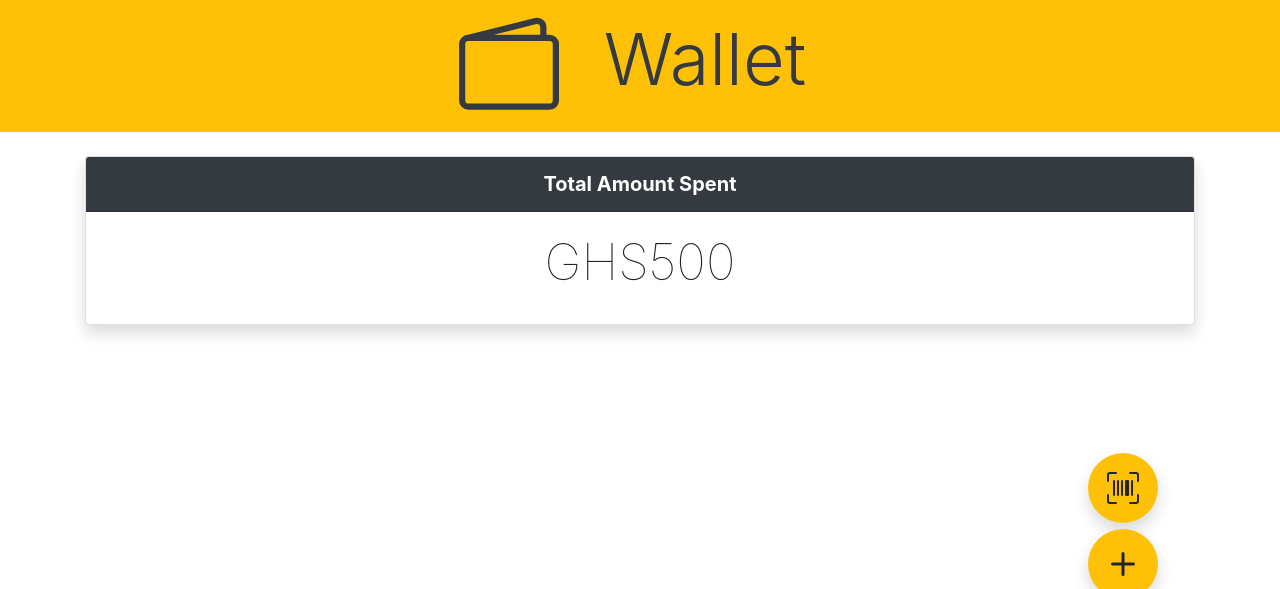
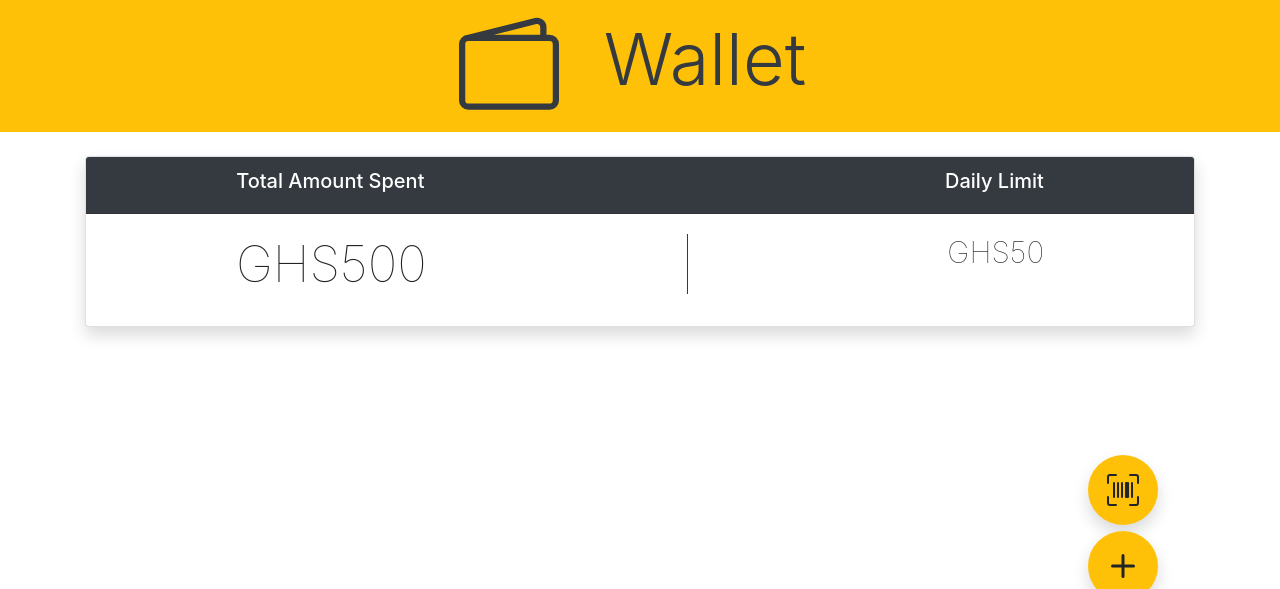
Before and after one commit to Dredayduncan/ExpenseTracker, a PHP site: page /main/Dashboard.php in a window 1280 px wide. Shown: the part 56-645 px from the top of the page. Run offline with PHP 8.4, Linux system fonts and the light colour scheme; the visitor is signed in with stand-in values (Sample User, id 1); data that the repository does not hold is empty; some libraries are stand-ins or nearby versions.

Commit message:
display for amount of money changed

```diff
--- a/assets/css/dash.css
+++ b/assets/css/dash.css
@@ -1,6 +1,11 @@
 #util1:hover,#util2:hover {
     background-color: #DCDCDC;
 
+}
+
+svg:hover {
+    cursor: pointer;
+    background-color: orange;
 }
 
 #add-button {
@@ -35,3 +40,7 @@
     border:none;
 
 }
+
+.fixed {
+    position: fixed;
+}
--- a/main/dashboard.php
+++ b/main/dashboard.php
@@ -80,11 +80,16 @@
 <!--                                              FIRST ROW                                   -->
   <div class="container mt-4">
       <div class="card text-center shadow rounded">
-          <div class="card-header lead bg-dark text-white font-weight-bolder">
-            Total Amount Spent
+          <div class="card-header lead bg-dark text-white font-weight-bolder d-flex justify-content-around ">
+            <h5>Total Amount Spent</h5>
+            <h5></h5>
+            <h5>Daily Limit</h5>
           </div>
-          <div class="card-body">
-            <h5 class="card-title font-weight-lighter" style="font-size:50px;">GHS500</h5>
+          <div class="card-body d-flex justify-content-around">
+
+            <h5 class="card-title font-weight-lighter " style="font-size:50px;">GHS500</h5>
+            <h5 class="card-title border-right border-dark" style="font-size:50px;"></h5>
+            <h6 class="card-title font-weight-lighter " style="font-size:30px;">GHS50</h6>
           </div>
       </div>
 
@@ -101,18 +106,19 @@
         }else{
 
             while ($data = mysqli_fetch_array($result)){
-                echo '<div class="row no-gutters mb-3 d-flex shadow-sm border mt-3 rounded" >
+                echo '<div class="row no-gutters mb-3 d-flex shadow-sm border mt-3 rounded " >
                 <div class="flex-grow-1 p-2 pl-3" style="vertical-align: middle;">
-                    <div class="font-weight-bolder" style="font-size:25px;">
-                        <p class="desc">'.$data['description'].'</p>
-                        <p class="cat" style="display: none;">'.$data['category'].'</p>
-                        <p class="meth" style="display: none;">'.$data['paymentmethod'].'</p>
+                <p class="desc font-weight-bolder" style="font-size:25px;">'.$data['description'].'</p>
+                    <div class="font-weight-bolder d-flex justify-content-around " style="font-size:25px;">
+                        <p class="cat font-weight-lighter font-italic " style="font-size:20px;"> Category :'.$data['category'].'</p>
+                        <p class="meth font-weight-lighter font-italic" style="font-size:20px;">Payment:'.$data['paymentmethod'].'</p>
                     </div>
                     <div>
                         <div class="container-fluid justify-content-around ">
                             <div class="row ">
                               <div class="col-sm">
-                                '.$data['timestamp'].'
+                              <div class="card-footer bg-transparent border-success">'.$data['timestamp'].'</div>
+
                               </div>
 
                             </div>
@@ -120,7 +126,7 @@
                     </div>
                 </div>
 
-                <div class="d-flex justify-content-center align-items-center border-left" style="width:140px; border-color:var(--n-grey)">
+                <div class="d-flex justify-content-center align-items-center border-left" style="width:250px; border-color:var(--n-grey)">
                     <h1 class="font-weight-lighter" style="font-size:30px;">-GHS'.$data['amount'].'</h1>
 
                 </div>
--- a/verification/signupBack.php
+++ b/verification/signupBack.php
@@ -39,7 +39,7 @@
             $_SESSION['email'] = $email;
             $_SESSION['pass'] = $password;
 
-            header("Location: ogin.php?notice=Account has been successfully created!");
+            header("Location: login.php?notice=Account has been successfully created!");
         }
 
         die("ERROR: Could not able to execute $sql. " . mysqli_error($conn));
```
